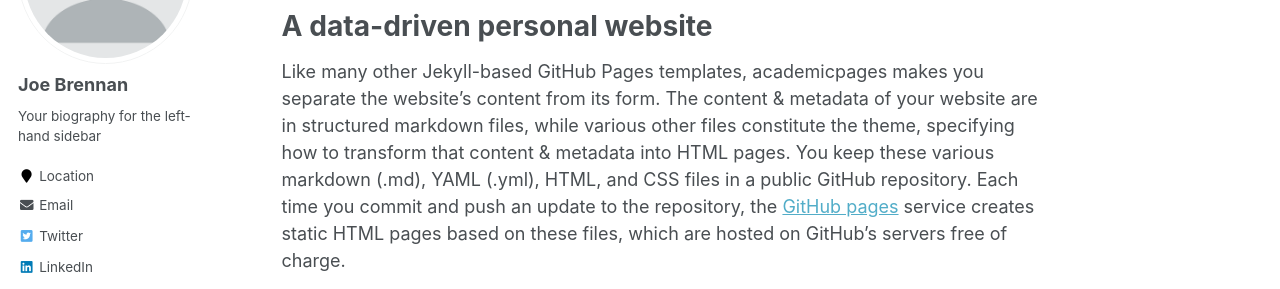
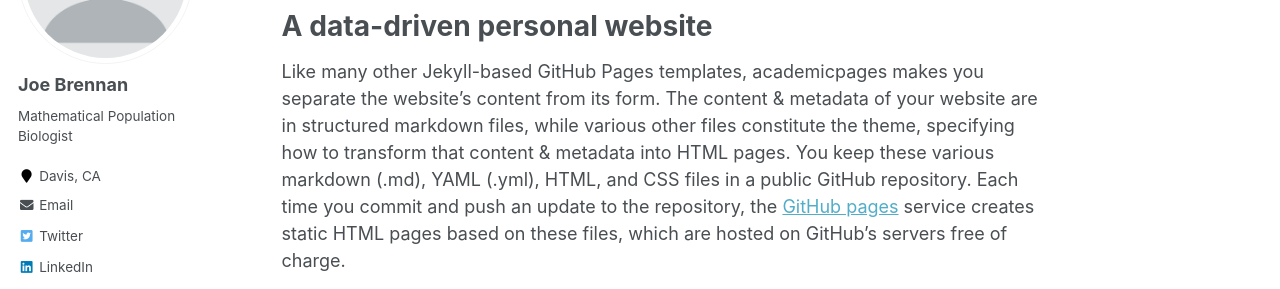
Before and after one commit to biologyjoe87/biologyjoe87.github.io, a Jekyll site: the page built from _pages/about.md, in a window 1280 px wide. Shown: the part 229-518 px from the top of the page. Built offline with Jekyll 4.4.1, drawn with Linux system fonts in a browser that asks for light colours.

Commit message:
Update _config.yml

```diff
--- a/_config.yml
+++ b/_config.yml
@@ -78,8 +78,8 @@ analytics:
 author:
   name             : "Joe Brennan"
   avatar           : "profile.png"
-  bio              : "Your biography for the left-hand sidebar"
-  location         : "Location"
+  bio              : "Mathematical Population Biologist"
+  location         : "Davis, CA"
   employer         :
   pubmed           :
   googlescholar    :
```
